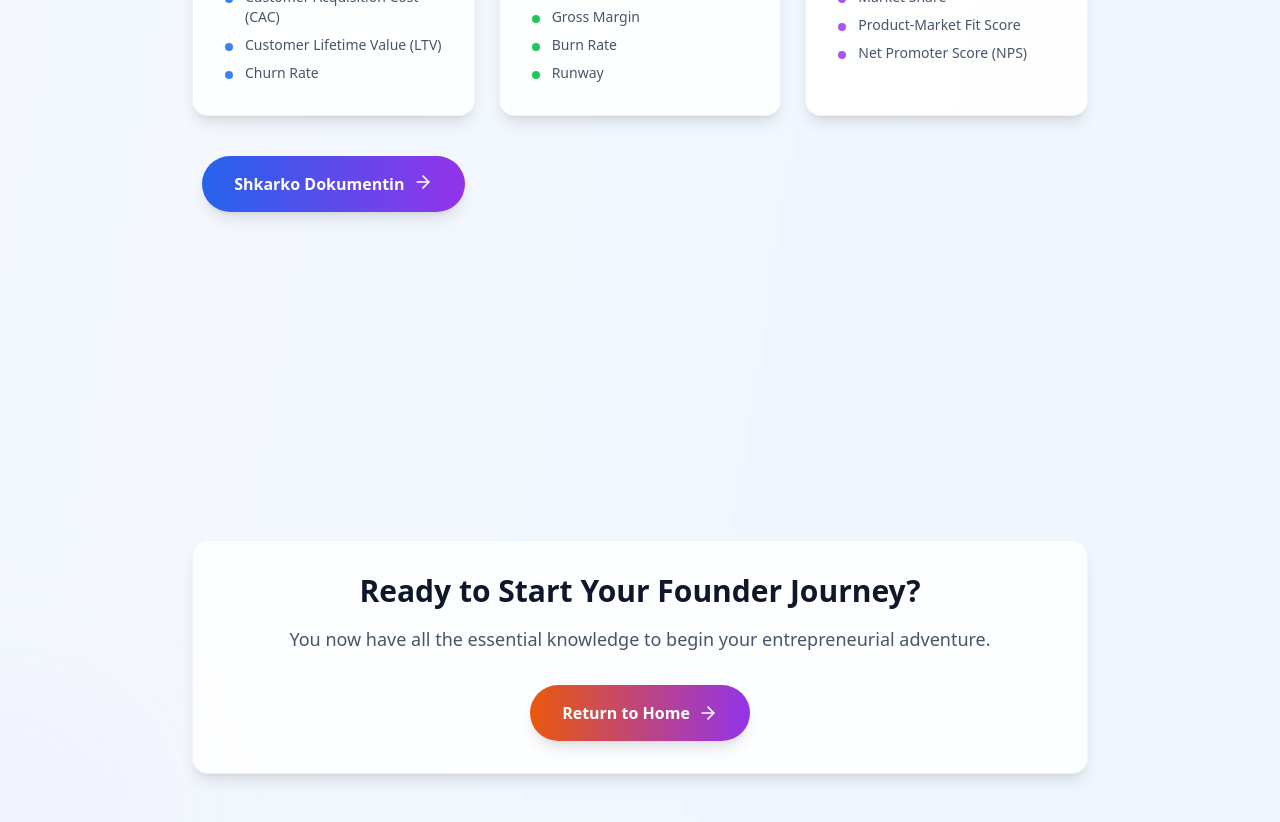
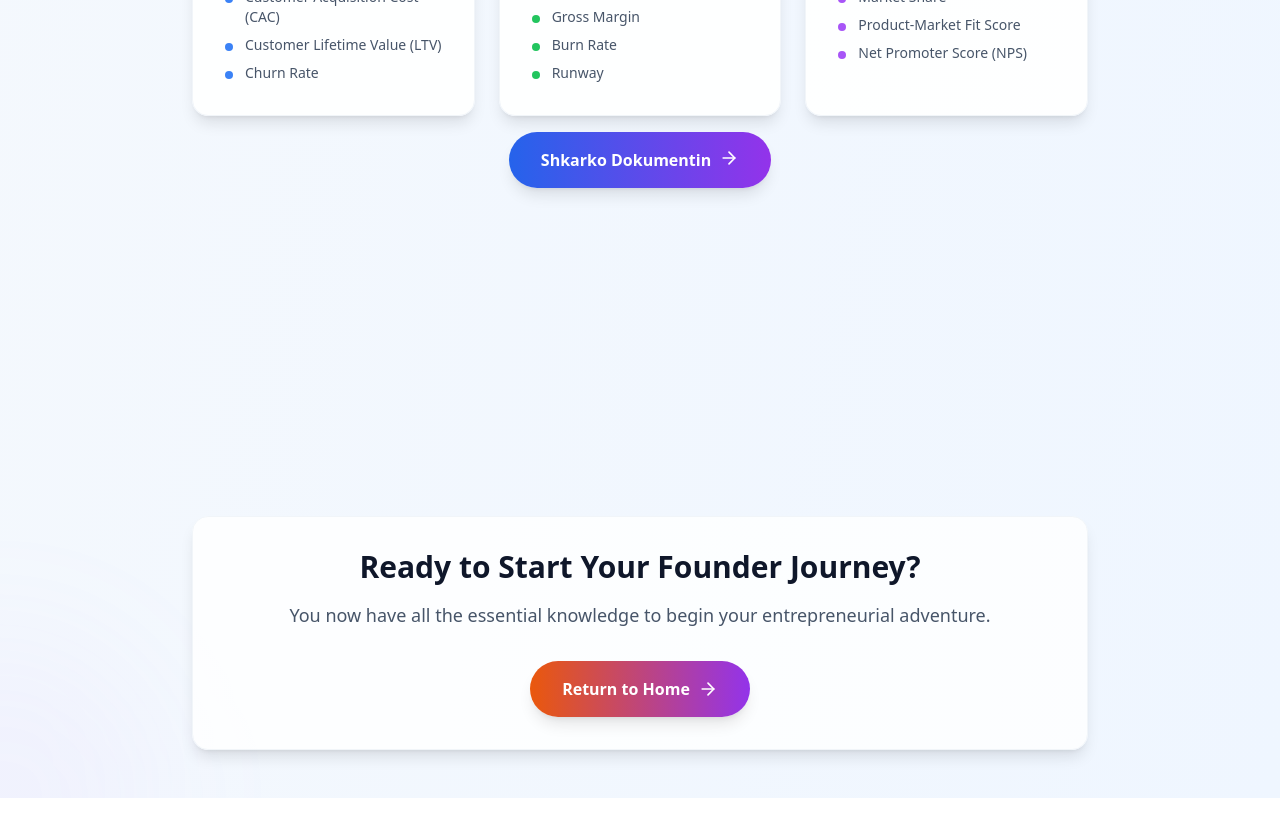
Before and after one commit to hysen-ramaj1/founder, a React (Vite) app: page /pitch-deck in a window 1280 px wide. Shown: the part 6580-7402 px from the top of the page. After the commit the page ends 7378 px from the top, so only its background shows below. Built offline with nearby package versions, Linux system fonts and the light colour scheme.

Commit message:
Updated PitchDeckPage.tsx

```diff
--- a/src/pages/PitchDeckPage.tsx
+++ b/src/pages/PitchDeckPage.tsx
@@ -461,7 +461,8 @@ const PitchDeckPage = () => {
                 </li>
               </ul>
             </div>
-            <a
+          </div>
+          <a
   href="/dokument.pdf"
   download
   className="flex justify-center mx-auto mt-4 px-8 py-4 bg-gradient-to-r from-blue-600 to-purple-600 text-white font-semibold rounded-full hover:from-blue-700 hover:to-purple-700 transition-all duration-300 shadow-lg hover:shadow-2xl transform hover:scale-105 hover:-translate-y-1 ripple group max-w-max"
@@ -469,7 +470,6 @@ const PitchDeckPage = () => {
   <span>Shkarko Dokumentin</span>
   <ArrowLeft className="w-5 h-5 ml-2 rotate-180 transform group-hover:translate-x-1 transition-transform duration-300" />
 </a>
-          </div>
         </div>
 
         {/* Success Story */}
```
